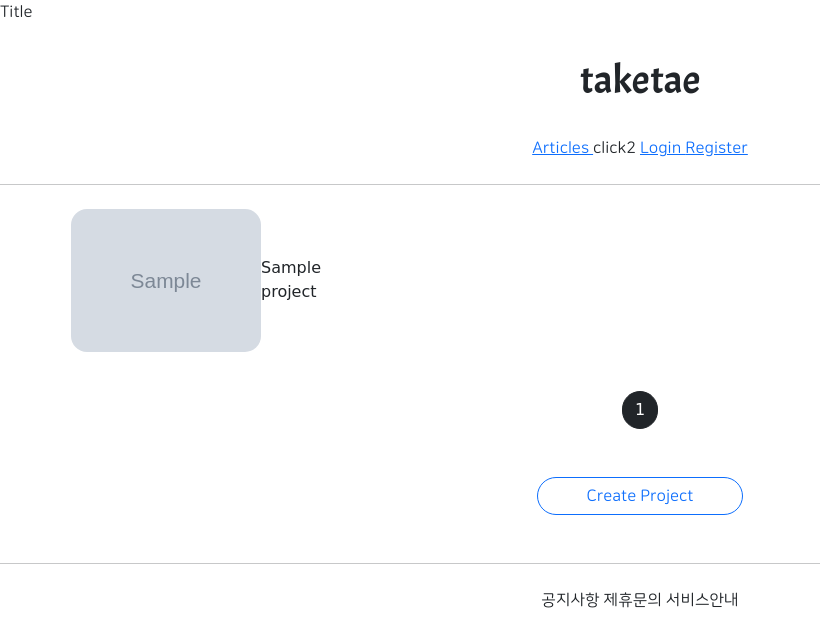
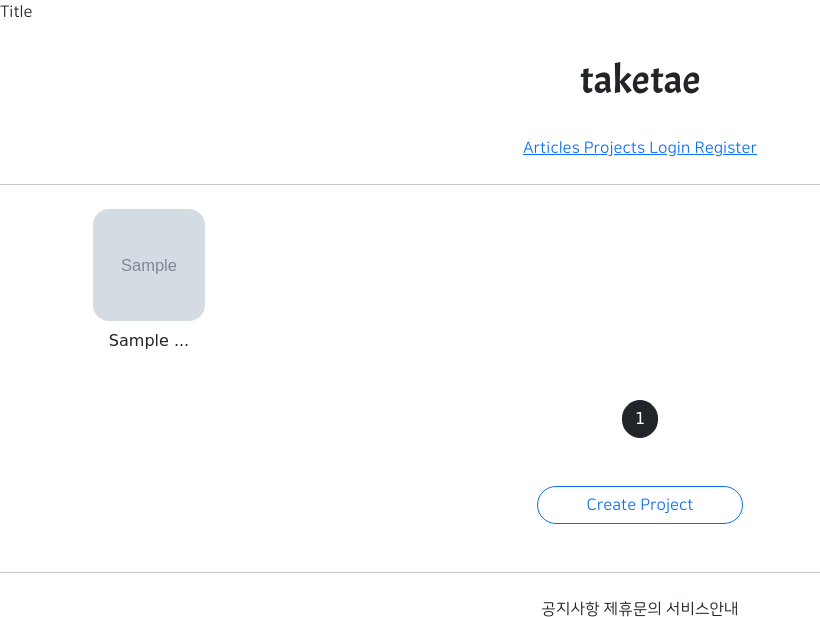
Before and after one commit to hale-in/web-app2, a Django app: page /projects/list/ in a window 1280 px wide. Shown: the top 617 px of the page, without its empty margins (0-820 px from the left). Run offline with Django 3.2, Linux system fonts and the light colour scheme; tables that the repository leaves empty hold one stand-in row (values such as "Sample post"); grey boxes marked "Sample" are stand-in pictures; parts of the project's set-up code (start-up, migrations or seed data) failed here and were passed over; some libraries are stand-ins or nearby versions.

Commit message:
8/18 3ban class commit 1

```diff
--- a/articleapp/templates/articleapp/list.html
+++ b/articleapp/templates/articleapp/list.html
@@ -17,6 +17,7 @@
             justify-content: center;
             align-items: center;
             border-radius: 1rem;
+            flex-direction: column;
         }
 
         .container img{
--- a/projectapp/templates/projectapp/list.html
+++ b/projectapp/templates/projectapp/list.html
@@ -11,16 +11,17 @@
         }
 
         .container div {
-            width: 45%;
-                max-width: 250px;
             display: flex;
             justify-content: center;
             align-items: center;
             border-radius: 1rem;
+            flex-direction: column;
         }
 
         .container img{
-            width: 100%;
+            width: 7rem;
+            height: 7rem;
+            object-fit: cover;
             border-radius: 1rem;
         }
 
@@ -34,7 +35,7 @@
                 <a href="{% url 'projectapp:detail' pk=project.pk %}">
                     <img src="{{ project.image.url }}" alt="">
                 </a>
-                <span class="NNS_B my-2">{{ project.name }}</span>
+                <span class="NNS_B my-2">{{ project.name | truncatechars:10}}</span>
             </div>
         {% endfor %}
 
--- a/templates/header.html
+++ b/templates/header.html
@@ -10,7 +10,11 @@
                 Articles
             </a>
         </span>
-        <span>click2</span>
+        <span>
+            <a href="{% url 'projectapp:list' %}">
+                Projects
+            </a>
+        </span>
         {% if not user.is_authenticated %}
         <span>
             <a href="{% url 'accountapp:login' %}">
```
